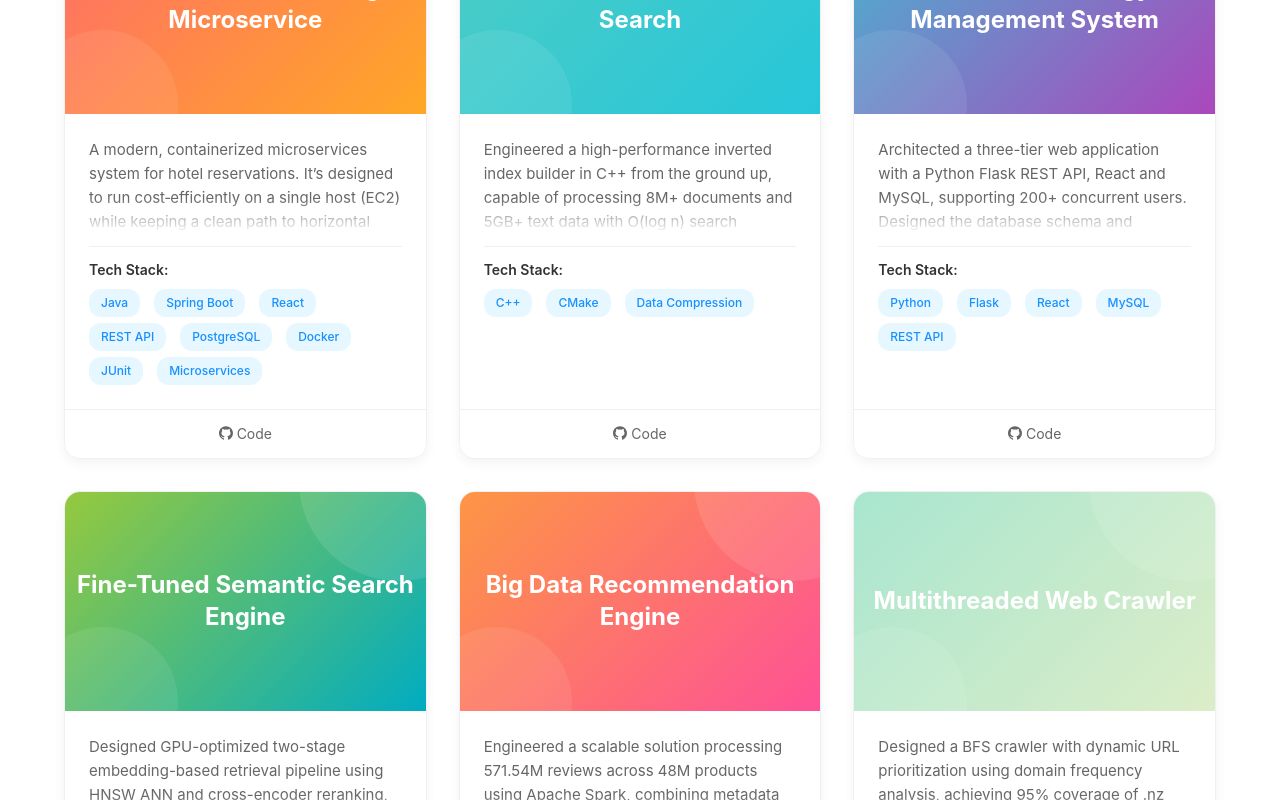
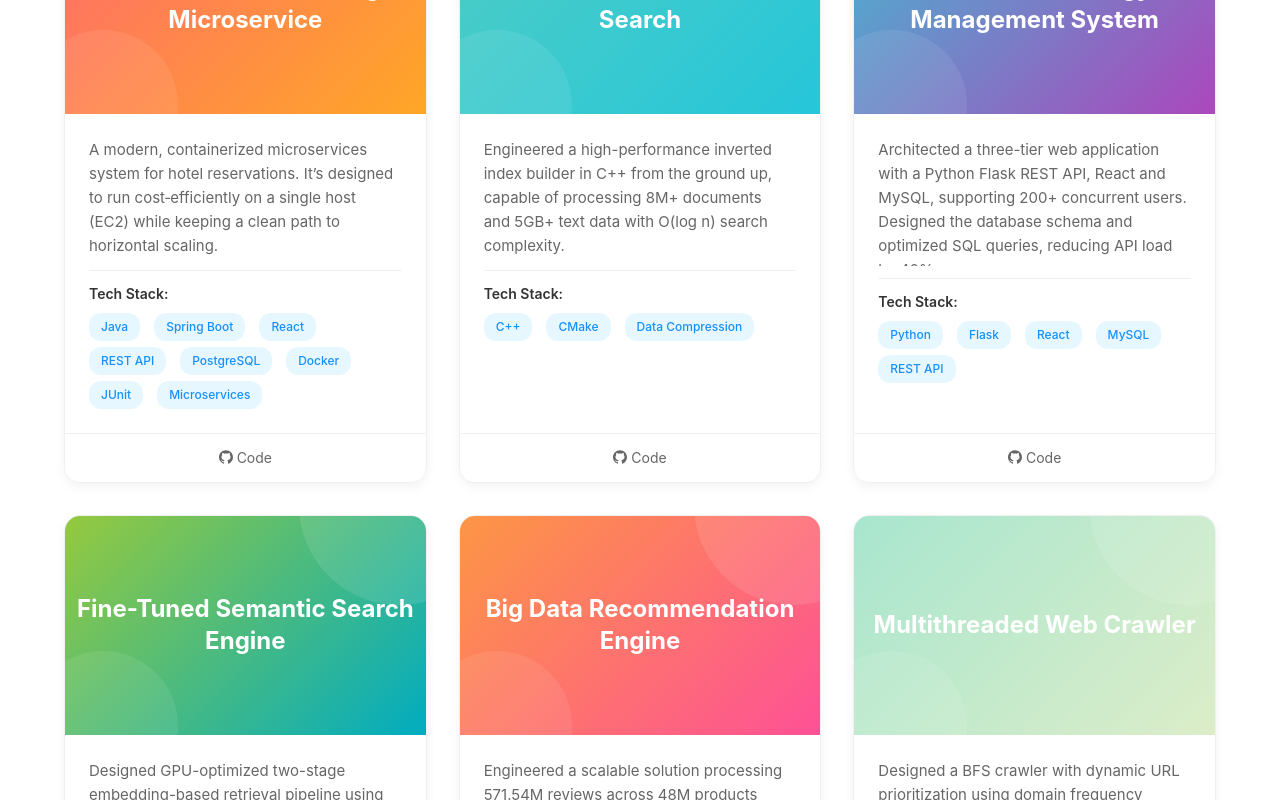
Before and after one commit to YZCUS/developer_portfolio, a React (Vite) app: page / in a window 1280 px wide. Shown: the part 3440-4240 px from the top of the page. Built offline with nearby package versions, Linux system fonts and the light colour scheme.

Commit message:
update project cards for rolling description

```diff
--- a/src/App.css
+++ b/src/App.css
@@ -118,31 +118,22 @@ body {
   /* keep edges flush with actions container */
 }
 
-/* Project description clamp with fade mask */
-.project-desc-wrapper.collapsed {
-  max-height: 96px;
-  /* ~4 lines depending on font-size/line-height */
-  overflow: hidden;
+/* Project description fixed-height scrollable */
+.project-desc-scroll {
+  max-height: 128px;
+  /* adjust to preferred fixed height */
+  overflow: auto;
+  padding-right: 4px;
+  /* avoid text hitting scrollbar */
 }
 
-.project-desc-wrapper .ant-typography {
-  display: -webkit-box;
-  -webkit-line-clamp: 6;
-  -webkit-box-orient: vertical;
-  overflow: hidden;
+.project-desc-scroll::-webkit-scrollbar {
+  width: 6px;
 }
 
-.project-desc-wrapper .ant-typography p {
-  margin: 0;
-}
-
-.project-desc-fade {
-  position: absolute;
-  left: 0;
-  right: 0;
-  bottom: 0;
-  height: 36px;
-  background: linear-gradient(to bottom, rgba(255, 255, 255, 0), rgba(255, 255, 255, 1));
+.project-desc-scroll::-webkit-scrollbar-thumb {
+  background: #d9d9d9;
+  border-radius: 3px;
 }
 
 /* Progress circle styling */
--- a/src/components/ProjectCard.jsx
+++ b/src/components/ProjectCard.jsx
@@ -1,4 +1,4 @@
-import React, { useState, useEffect, useRef } from 'react';
+import React, { useState } from 'react';
 import { Card, Tag, Button, Typography, Divider } from 'antd';
 import { GithubOutlined } from '@ant-design/icons';
 
@@ -6,19 +6,6 @@ const { Title, Paragraph, Text } = Typography;
 
 const ProjectCard = ({ project, index }) => {
     const [isHovered, setIsHovered] = useState(false);
-    const [hasOverflow, setHasOverflow] = useState(false);
-    const descRef = useRef(null);
-
-    useEffect(() => {
-        const el = descRef.current;
-        if (!el) return;
-        // detect overflow to decide whether to show fade mask
-        const checkOverflow = () => setHasOverflow(el.scrollHeight > el.clientHeight + 1);
-        checkOverflow();
-        // recheck on window resize
-        window.addEventListener('resize', checkOverflow);
-        return () => window.removeEventListener('resize', checkOverflow);
-    }, []);
 
     // Generate gradient colors for project covers
     const gradients = [
@@ -128,12 +115,8 @@ const ProjectCard = ({ project, index }) => {
             bodyStyle={{ padding: '24px', display: 'flex', flexDirection: 'column', flex: 1 }}
         >
             <div style={{ display: 'flex', flexDirection: 'column', gap: '12px', flex: 1 }}>
-                {/* Description with max-height and fade mask */}
-                <div
-                    ref={descRef}
-                    className={`project-desc-wrapper collapsed`}
-                    style={{ position: 'relative' }}
-                >
+                {/* Description with fixed height and scroll */}
+                <div className="project-desc-scroll" style={{ position: 'relative' }}>
                     <Paragraph
                         style={{
                             fontSize: '15px',
@@ -144,7 +127,6 @@ const ProjectCard = ({ project, index }) => {
                     >
                         {project.description}
                     </Paragraph>
-                    {hasOverflow && <div className="project-desc-fade" aria-hidden="true" />}
                 </div>
 
                 <Divider style={{ margin: 0 }} />
```
